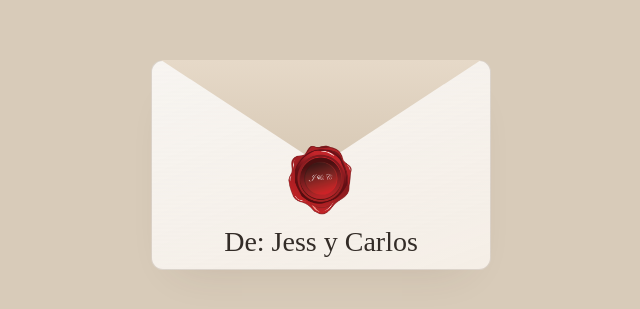
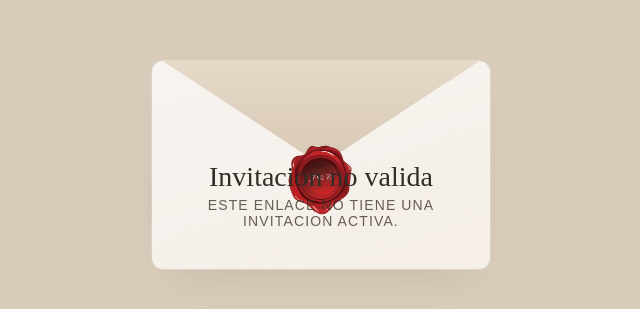
Before and after one commit to carliwar/boda-jyc, a React (Vite) app: page / in a window 1280 px wide. Shown: the part 235-544 px from the top of the page, without its empty margins (319-959 px from the left). Built offline with nearby package versions, Linux system fonts and the light colour scheme; a web font is replaced by a local one.

Commit message:
initial guests implementation

```diff
--- /dev/null
+++ b/public/content/guests.json
@@ -0,0 +1,23 @@
+{
+  "from": "Jess y Carlos",
+  "guests": [
+    {
+      "to": "Juan Carlos, Pao, Tuti y Samy",
+      "url": "juan-carlos"
+    },
+    {
+      "to": "Juan",
+      "url": "Juan",
+      "validity": "Valido para 1 persona"
+    },
+    {
+      "to": "Amparo",
+      "url": "amparo"
+    },
+    {
+      "to": "Para: Liss",
+      "url": "liss",
+      "validity": "Valido para 1 persona"
+    }
+  ]
+}
--- a/src/App.tsx
+++ b/src/App.tsx
@@ -9,6 +9,25 @@ type SectionDirection = {
   position: 'top' | 'bottom';
   align: 'left' | 'right';
 };
+
+type GuestEntry = {
+  to: string;
+  url: string;
+  validity?: string | null;
+};
+
+type GuestEntryInput = {
+  to: string;
+  url: string;
+  validity?: string | null;
+};
+
+type GuestsPayload = {
+  from: string;
+  guests: GuestEntry[];
+};
+
+const defaultEnvelopeFrom = 'Jess y Carlos';
 
 type InvitationContent = {
   meta: {
@@ -69,7 +88,7 @@ const fallbackContent: InvitationContent = {
   envelope: {
     title: 'Invitacion',
     stampText: 'J & C',
-    cta: 'Toca para abrir',
+    cta: '',
   },
   header: {
     eyebrow: 'Nuestra Boda',
@@ -114,6 +133,84 @@ const fallbackContent: InvitationContent = {
 };
 
 type PartialInvitation = Partial<InvitationContent>;
+
+function normalizeGuestSlug(value: string) {
+  return value
+    .normalize('NFD')
+    .replace(/[\u0300-\u036f]/g, '')
+    .trim()
+    .toLowerCase()
+    .replace(/\s+/g, '-')
+    .replace(/-+/g, '-');
+}
+
+function getGuestSlugFromPath(pathname: string, baseUrl: string): string | null {
+  const baseSegments = baseUrl.split('/').filter(Boolean);
+  const pathSegments = pathname.split('/').filter(Boolean);
+
+  let candidateSegments = pathSegments;
+  if (baseSegments.length > 0 && pathSegments.length >= baseSegments.length) {
+    const startsWithBase = baseSegments.every(
+      (segment, index) => segment.toLowerCase() === pathSegments[index]?.toLowerCase(),
+    );
+    if (startsWithBase) {
+      candidateSegments = pathSegments.slice(baseSegments.length);
+    }
+  }
+
+  const slugSegment = candidateSegments[0];
+  if (!slugSegment) {
+    return null;
+  }
+
+  try {
+    return normalizeGuestSlug(decodeURIComponent(slugSegment));
+  } catch {
+    return normalizeGuestSlug(slugSegment);
+  }
+}
+
+function isGuestEntry(value: unknown): value is GuestEntryInput {
+  if (!value || typeof value !== 'object') {
+    return false;
+  }
+
+  const candidate = value as { to?: unknown; url?: unknown; validity?: unknown };
+  const hasValidValidity =
+    candidate.validity === undefined ||
+    candidate.validity === null ||
+    (typeof candidate.validity === 'string' && Boolean(candidate.validity.trim()));
+
+  return Boolean(
+    typeof candidate.to === 'string' &&
+      candidate.to.trim() &&
+      typeof candidate.url === 'string' &&
+      candidate.url.trim() &&
+      hasValidValidity,
+  );
+}
+
+function parseGuestsData(incoming: unknown): GuestsPayload {
+  const parsedFrom =
+    incoming && typeof incoming === 'object' && typeof (incoming as { from?: unknown }).from === 'string'
+      ? (incoming as { from: string }).from.trim()
+      : '';
+
+  const rawGuests = Array.isArray(incoming)
+    ? incoming
+    : incoming && typeof incoming === 'object' && Array.isArray((incoming as { guests?: unknown[] }).guests)
+      ? (incoming as { guests: unknown[] }).guests
+      : [];
+
+  return {
+    from: parsedFrom || defaultEnvelopeFrom,
+    guests: rawGuests.filter(isGuestEntry).map((guest) => ({
+      to: guest.to.trim(),
+      url: guest.url.trim(),
+      validity: guest.validity,
+    })),
+  };
+}
 
 function parseDirection(incomingDirection: Partial<SectionDirection> | undefined): SectionDirection | undefined {
   const position = incomingDirection?.position;
@@ -194,6 +291,9 @@ function formatUnit(value: number) {
 export function App() {
   const [content, setContent] = useState<InvitationContent>(fallbackContent);
   const [isContentReady, setIsContentReady] = useState(false);
+  const [guests, setGuests] = useState<GuestEntry[]>([]);
+  const [envelopeFrom, setEnvelopeFrom] = useState(defaultEnvelopeFrom);
+  const [areGuestsReady, setAreGuestsReady] = useState(false);
   const [isEnvelopeOpening, setIsEnvelopeOpening] = useState(false);
   const [isEnvelopeOpen, setIsEnvelopeOpen] = useState(false);
   const [scrollDirection, setScrollDirection] = useState<'down' | 'up'>('down');
@@ -249,6 +349,40 @@ export function App() {
     }
 
     void loadContent();
+
+    return () => {
+      isMounted = false;
+    };
+  }, []);
+
+  useEffect(() => {
+    let isMounted = true;
+
+    async function loadGuests() {
+      try {
+        const response = await fetch(`${import.meta.env.BASE_URL}content/guests.json`);
+        if (!response.ok) {
+          throw new Error(`Failed to load guests file: ${response.status}`);
+        }
+        const data = (await response.json()) as unknown;
+        const parsedGuestsData = parseGuestsData(data);
+        if (isMounted) {
+          setGuests(parsedGuestsData.guests);
+          setEnvelopeFrom(parsedGuestsData.from);
+        }
+      } catch {
+        if (isMounted) {
+          setGuests([]);
+          setEnvelopeFrom(defaultEnvelopeFrom);
+        }
+      } finally {
+        if (isMounted) {
+          setAreGuestsReady(true);
+        }
+      }
+    }
+
+    void loadGuests();
 
     return () => {
       isMounted = false;
@@ -367,8 +501,31 @@ export function App() {
     return segments;
   }, [content.header.eyebrow]);
 
+  const guestSlug = useMemo(
+    () => getGuestSlugFromPath(window.location.pathname, import.meta.env.BASE_URL),
+    [],
+  );
+
+  const matchedGuest = useMemo(() => {
+    if (!guestSlug) {
+      return null;
+    }
+
+    return guests.find((guest) => normalizeGuestSlug(guest.url) === guestSlug) ?? null;
+  }, [guestSlug, guests]);
+
+  const hasValidGuestAccess = Boolean(matchedGuest);
+  const canOpenEnvelope = areGuestsReady && hasValidGuestAccess;
+  const envelopeTitle = areGuestsReady
+    ? matchedGuest?.to ?? 'Invitacion no valida'
+    : 'Validando invitacion';
+  const envelopeFromLabel = `De: ${envelopeFrom}`;
+  const envelopeToLabel = `Para: ${matchedGuest?.to ?? ''}`;
+  const guestValidity = matchedGuest?.validity ?? null;
+  const hasGuestValidity = Boolean(canOpenEnvelope && guestValidity);
+
   function openEnvelope() {
-    if (isEnvelopeOpening || isEnvelopeOpen) {
+    if (isEnvelopeOpening || isEnvelopeOpen || !canOpenEnvelope) {
       return;
     }
 
@@ -418,7 +575,12 @@ export function App() {
     <div className="invitation-shell">
       {!isEnvelopeOpen ? (
         <section className={`envelope-stage${isEnvelopeOpening ? ' opening' : ''}`} aria-label="Abrir invitacion">
-          <button type="button" className="envelope" onClick={openEnvelope}>
+          <button
+            type="button"
+            className={`envelope${canOpenEnvelope ? '' : ' envelope-disabled'}`}
+            onClick={openEnvelope}
+            disabled={!canOpenEnvelope}
+          >
             <span className="envelope-paper" aria-hidden="true" />
             <span className="envelope-interior" aria-hidden="true" />
             <span className="envelope-flap" aria-hidden="true" />
@@ -429,12 +591,22 @@ export function App() {
                 alt=""
               />
             </span>
-            <span className="envelope-copy">
-              <strong>{content.envelope.title}</strong>
-              <span>{content.envelope.cta}</span>
-              {!isContentReady ? <span className="envelope-loading">Cargando...</span> : null}
+            <span className={`envelope-copy${hasGuestValidity ? ' envelope-copy-has-validity' : ''}`}>
+              {canOpenEnvelope ? (
+                <>
+                  <strong className="envelope-party">{envelopeFromLabel}</strong>
+                  <strong className="envelope-party">{envelopeToLabel}</strong>
+                </>
+              ) : (
+                <strong>{envelopeTitle}</strong>
+              )}
+              {!isContentReady || !areGuestsReady ? <span className="envelope-loading">Cargando...</span> : null}
+              {areGuestsReady && !hasValidGuestAccess ? (
+                <span className="envelope-invalid-message">Este enlace no tiene una invitacion activa.</span>
+              ) : null}
             </span>
           </button>
+          {hasGuestValidity ? <p className="envelope-validity">{guestValidity}</p> : null}
         </section>
       ) : null}
 
--- a/src/styles/global.css
+++ b/src/styles/global.css
@@ -53,9 +53,11 @@ p {
 .envelope-stage {
   min-height: 100dvh;
   display: flex;
+  flex-direction: column;
   align-items: center;
   justify-content: center;
   padding: var(--sp-5);
+  gap: 0.4rem;
 }
 
 .envelope {
@@ -71,9 +73,14 @@ p {
   min-height: 230px;
 }
 
-.envelope:hover,
-.envelope:focus-visible {
+.envelope:not(:disabled):hover,
+.envelope:not(:disabled):focus-visible {
   animation: envelope-tingle 280ms ease-out 1;
+}
+
+.envelope:disabled,
+.envelope.envelope-disabled {
+  cursor: not-allowed;
 }
 
 @keyframes envelope-tingle {
@@ -147,11 +154,18 @@ p {
 
 .envelope-copy {
   position: absolute;
-  bottom: 18px;
+  top: 108px;
+  left: 50%;
+  transform: translateX(-50%);
+  width: calc(100% - 32px);
   display: grid;
-  gap: var(--sp-1);
+  gap: 0.28rem;
   text-align: center;
   z-index: 4;
+}
+
+.envelope-copy.envelope-copy-has-validity {
+  top: 108px;
 }
 
 .envelope-copy strong {
@@ -159,6 +173,16 @@ p {
   color: var(--ink);
   font-size: 1.75rem;
   font-weight: 400;
+  margin-top: 0.18rem;
+}
+
+.envelope-party {
+  font-family: var(--font-script);
+  color: var(--ink);
+  font-size: clamp(0.82rem, 3.1vw, 0.98rem);
+  font-weight: 400;
+  margin-top: 0;
+  line-height: 0.98;
 }
 
 .envelope-copy span {
@@ -170,6 +194,23 @@ p {
 
 .envelope-loading {
   color: rgba(53, 44, 36, 0.55);
+}
+
+.envelope-validity {
+  font-size: calc(0.7rem * 0.75);
+  letter-spacing: 0.04em;
+  text-transform: none;
+  color: rgba(53, 44, 36, 0.7);
+  margin-top: 0.1rem;
+  text-align: center;
+  line-height: 1.15;
+}
+
+.envelope-invalid-message {
+  font-size: 0.7rem;
+  letter-spacing: 0.04em;
+  text-transform: none;
+  color: rgba(110, 56, 44, 0.85);
 }
 
 .envelope-stage.opening .envelope-flap {
```
